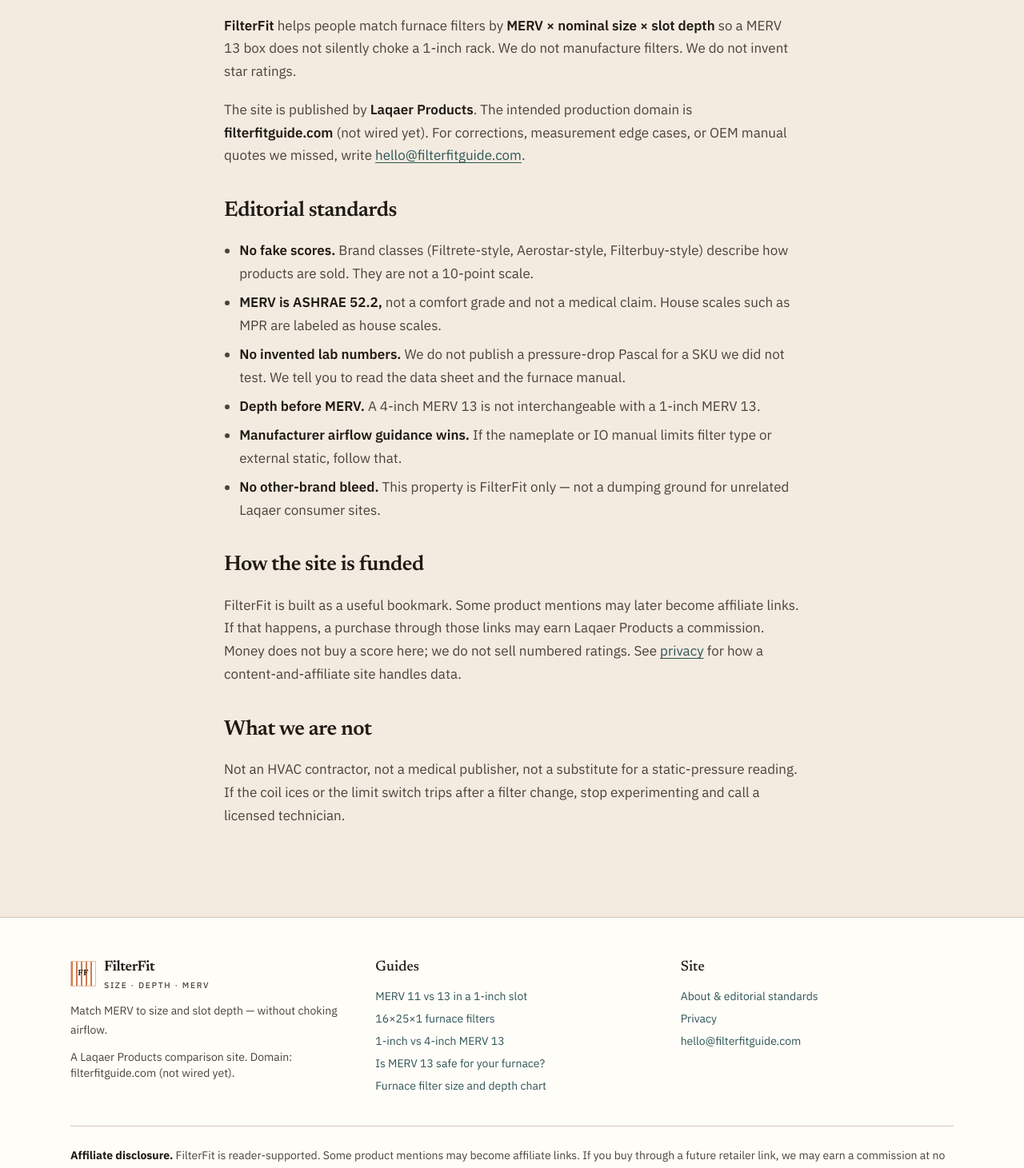
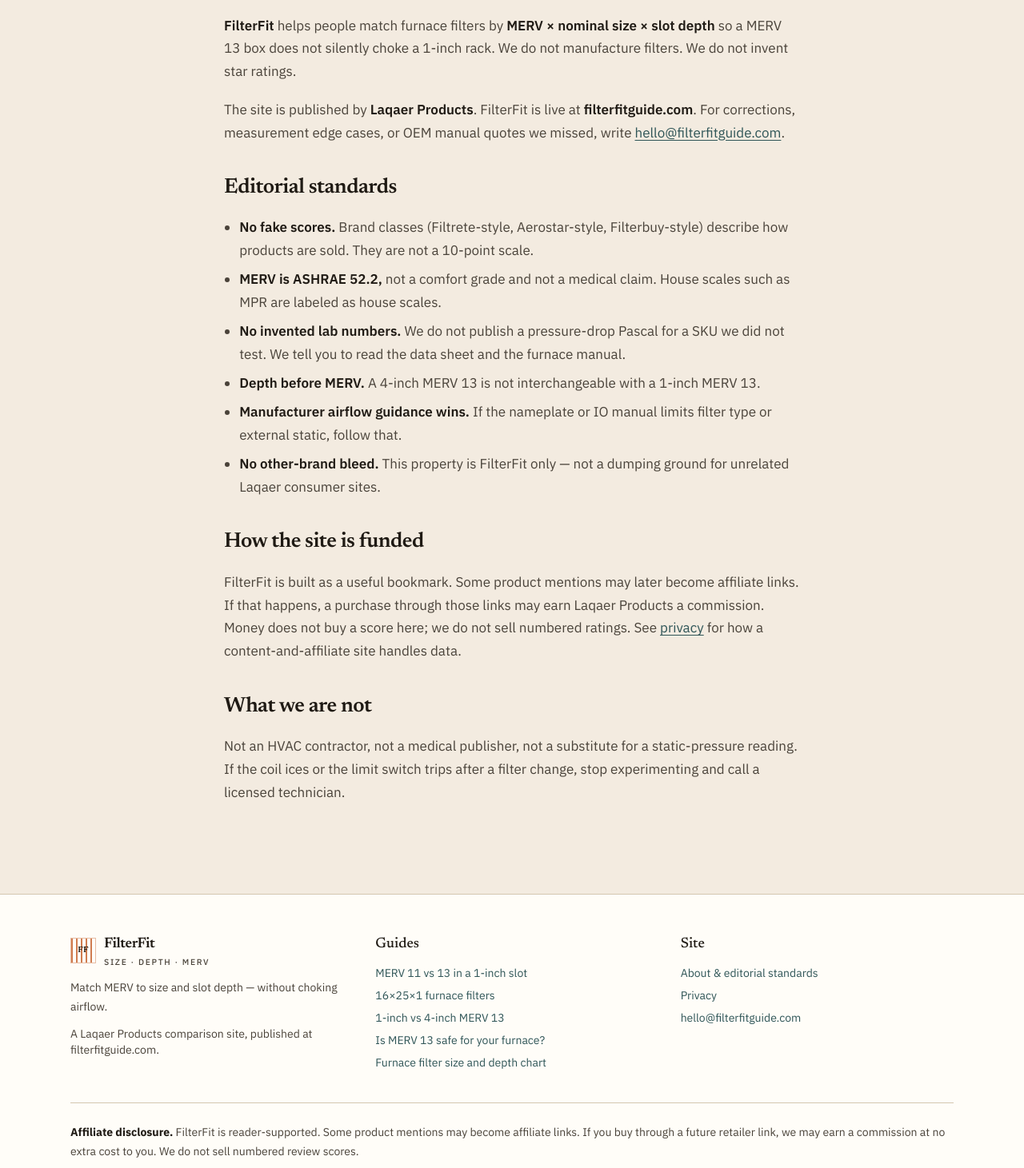
Before and after one commit to laqaer/filter-fit, a Next.js app: page /about in a window 1280 px wide. Shown: the part 260-1721 px from the top of the page at 80% size. Built offline with nearby package versions, Linux system fonts and the light colour scheme.

Commit message:
fix(about): domain is live, drop not-wired wording
The production domain filterfitguide.com is live. Remove stale
pre-launch copy from About, the site footer, and README deploy notes.

Co-authored-by: laqaer <laqaer@users.noreply.github.com>

```diff
--- a/app/about/page.tsx
+++ b/app/about/page.tsx
@@ -26,9 +26,9 @@ export default function AboutPage() {
           choke a 1-inch rack. We do not manufacture filters. We do not invent star ratings.
         </p>
         <p>
-          The site is published by <strong>{site.publisher}</strong>. The intended production
-          domain is <strong>{site.domain}</strong> (not wired yet). For corrections, measurement
-          edge cases, or OEM manual quotes we missed, write{" "}
+          The site is published by <strong>{site.publisher}</strong>. FilterFit is live at{" "}
+          <strong>{site.domain}</strong>. For corrections, measurement edge cases, or OEM
+          manual quotes we missed, write{" "}
           <a href={`mailto:${site.email}`}>{site.email}</a>.
         </p>
 
--- a/components/site-footer.tsx
+++ b/components/site-footer.tsx
@@ -12,7 +12,7 @@ export function SiteFooter() {
             <Logo size="sm" />
             <p className="mt-3 max-w-sm text-sm leading-6 text-ink-soft">{site.tagline}</p>
             <p className="mt-3 text-sm text-ink-soft">
-              A {site.publisher} comparison site. Domain: {site.domain} (not wired yet).
+              A {site.publisher} comparison site, published at {site.domain}.
             </p>
           </div>
           <div>
```
Also changed, not shown: 1 other file (tests, documents, lock files or other folders).
